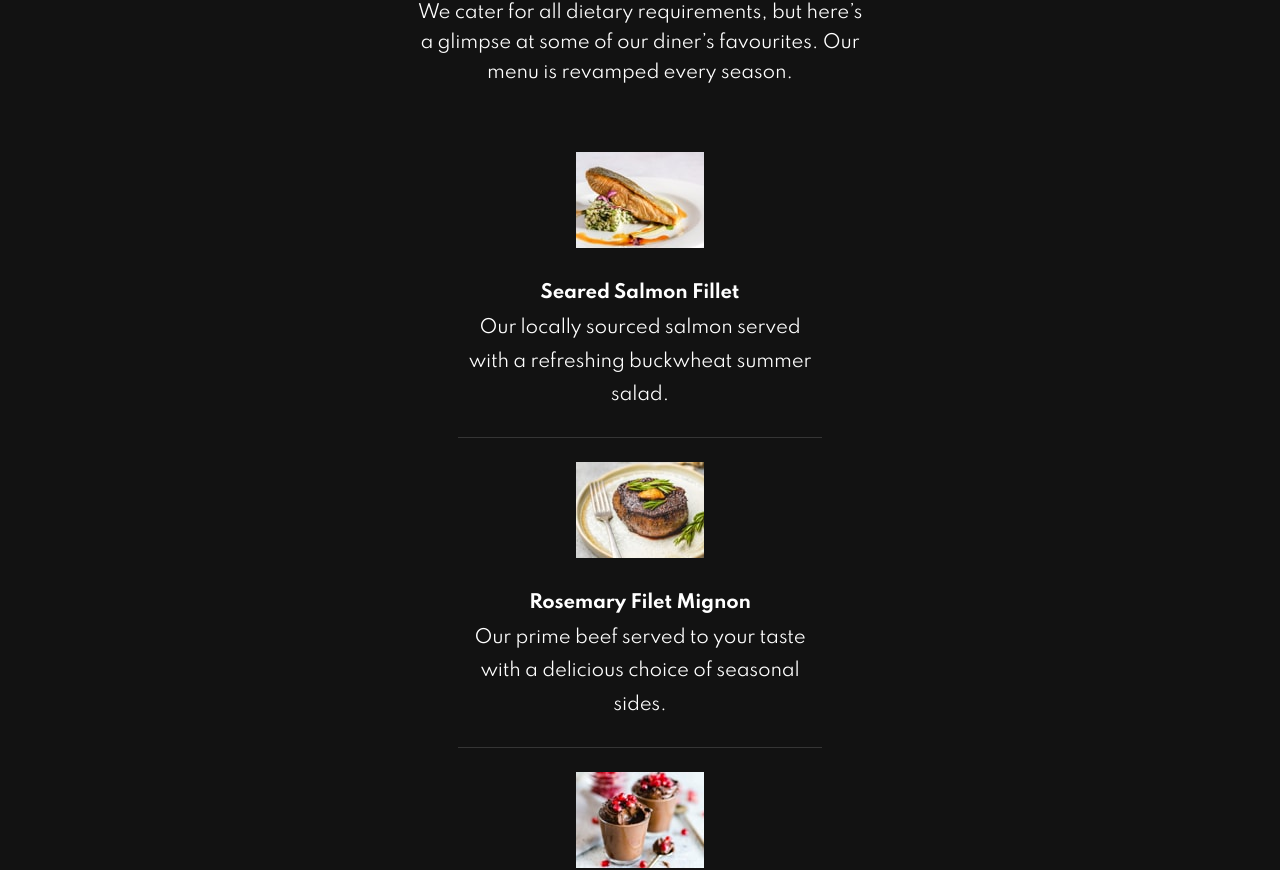
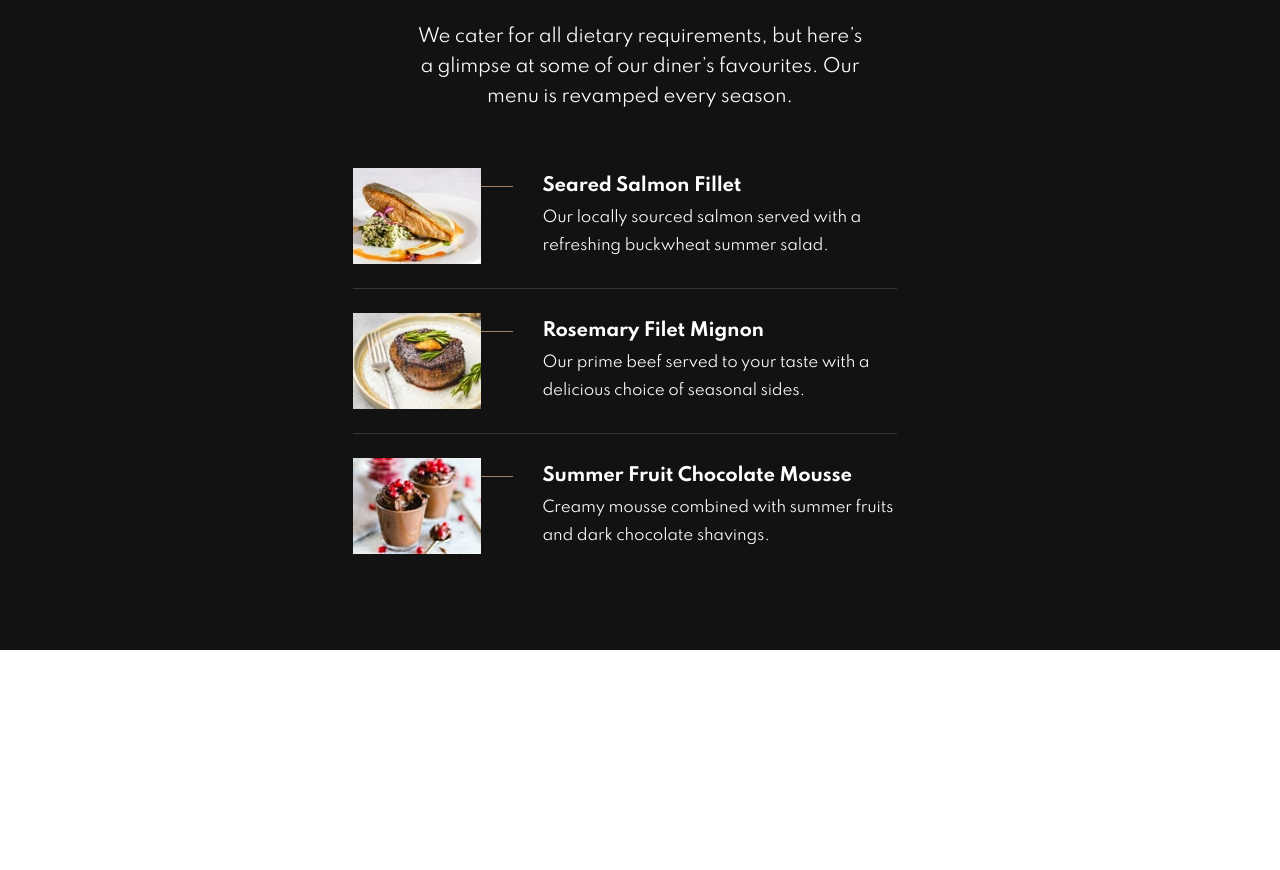
Before and after one commit to brasspetals/fm-dine-restaurant-website, a Svelte app: page / in a window 1280 px wide. Shown: the part 2671-3541 px from the top of the page. Built offline with nearby package versions, Linux system fonts and the light colour scheme.

Commit message:
Add menu tablet styles

```diff
--- a/src/components/home/Menu.svelte
+++ b/src/components/home/Menu.svelte
@@ -48,4 +48,15 @@
   p {
     max-width: 30ch;
   }
+
+
+  @media (min-width: 37.5rem) {
+    .menu {
+      padding: 96px 2rem;
+    }
+
+    .menu__content {
+      gap: 56px;
+    }
+  }
 </style>
--- a/src/components/home/MenuList.svelte
+++ b/src/components/home/MenuList.svelte
@@ -2,9 +2,9 @@
   import {menu} from '../../scripts/menu.js'
 </script>
 
-<div class="menu__list">
+<ul class="menu__list">
 {#each menu as dish}
-  <div class="dish">
+  <li class="dish">
     <div class="dish__img">
       <picture>
         <source media="(min-width: 37.5rem)" srcset="{dish.tabletDesktopSrcset}">
@@ -13,11 +13,11 @@
     </div>
     <div class="dish__text">
       <h3>{dish.name}</h3>
-      <p>{dish.description}</p>
+      <p class="description">{dish.description}</p>
     </div>
-  </div>
+  </li>
 {/each}
-</div>
+</ul>
 
 <style>
   .menu__list {
@@ -42,8 +42,10 @@
     gap: 4px;
   }
 
-  p {
+  .description {
+    font-size: 0.9375rem;
     line-height: 1.8667;
+    letter-spacing: -0.19px;
     max-width: 24ch;
   }
 
@@ -51,4 +53,46 @@
     border-bottom: 1px solid hsla(0, 0%, 100%, .15);
     padding-bottom: 1.5rem;
   }
+
+  @media (min-width: 37.5rem) {
+    .menu__list {
+      text-align: left;
+      justify-content: start;
+      width: 100%;
+      max-width: 575px;
+    }
+
+    .dish {
+      grid-auto-flow: column;
+      text-align: left;
+      gap: 3.875rem;
+      width: 100%;
+    }
+
+    .dish__img {
+      position: relative;
+    }
+
+    .dish__img::after {
+      content: '';
+      background-color: var(--color-brown);
+      position: absolute;
+      height: 1px;
+      width: 2rem;
+      right: -2rem;
+      top: 18px;
+    }
+
+    .dish__text {
+      gap: 0;
+    }
+
+    h3 {
+      margin-top: 5px;
+    }
+
+    .description {
+      max-width: 28ch;
+    }
+  }
 </style>
```
